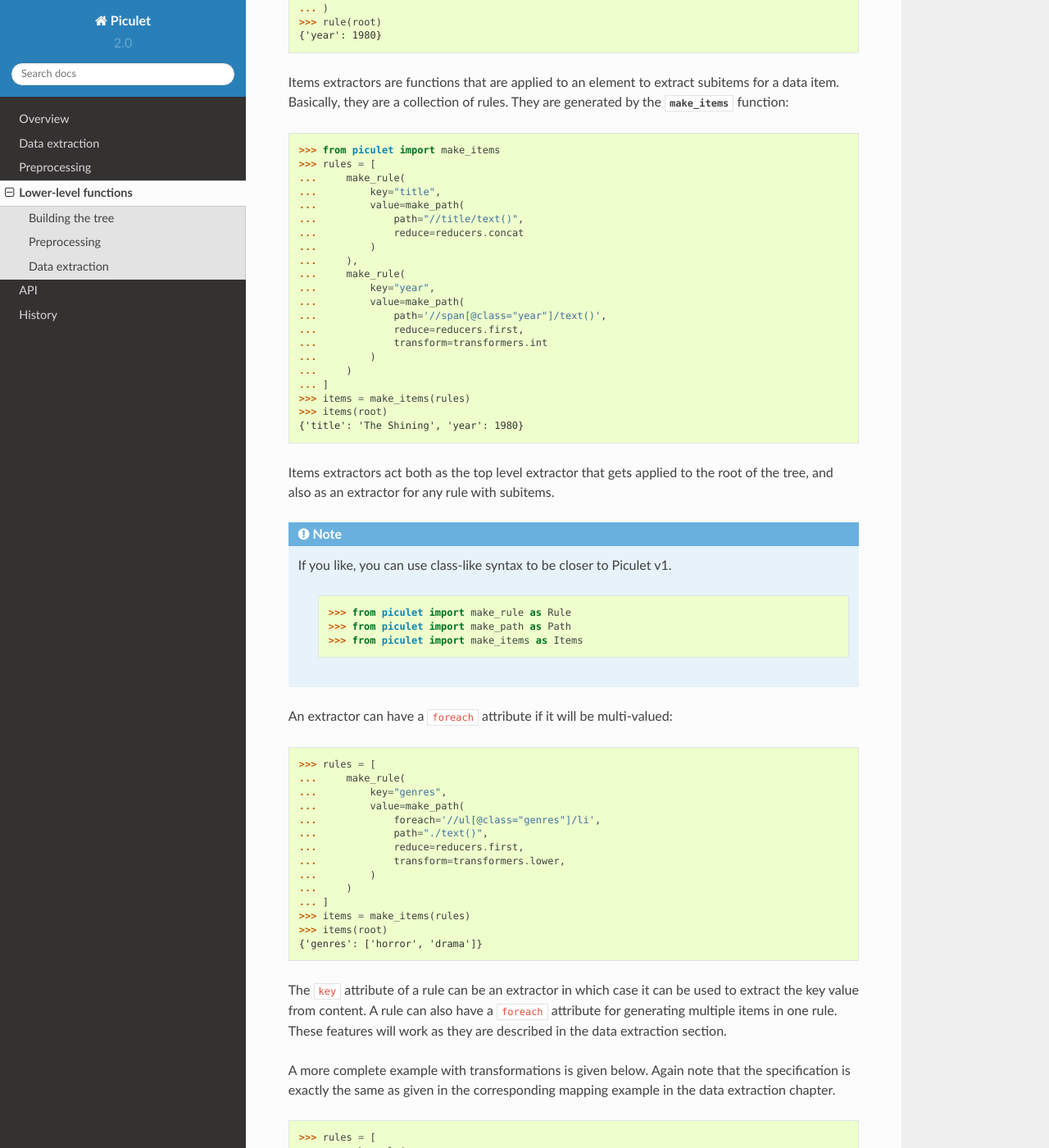
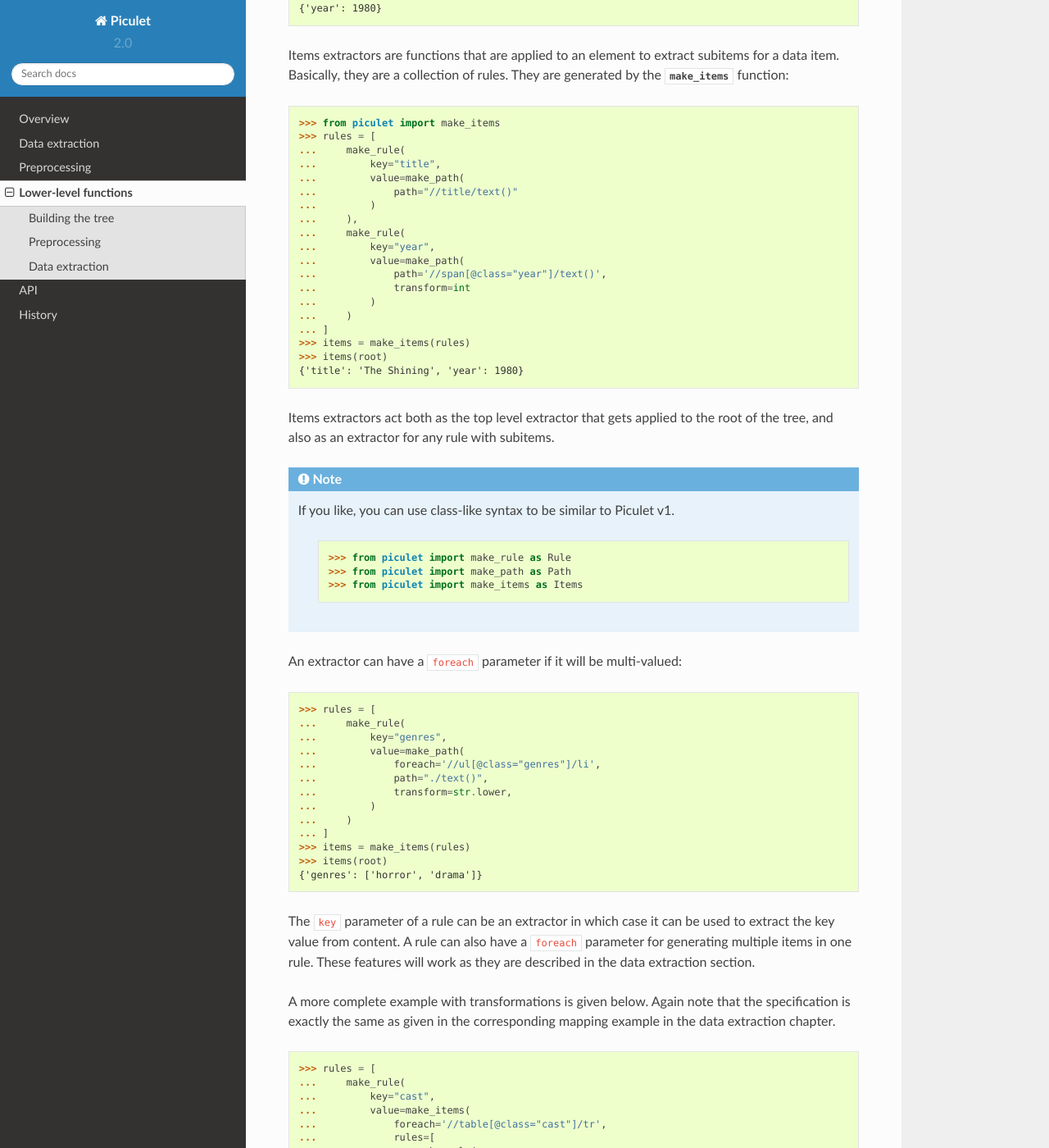
Before and after one commit to uyar/piculet, a Sphinx documentation site: the page built from docs/source/low-level.rst, in a window 1280 px wide and 1400 px high, scrolled down 1986 px. Shown: the whole window at 82% size. Built offline with Sphinx 7.4.7 and the Read the Docs theme 2.0.0, drawn with Linux system fonts in a browser that asks for light colours; some of the changed text lies outside the part shown.

Commit message:
doc: Remove reducers from elow-level API document

```diff
--- a/docs/source/low-level.rst
+++ b/docs/source/low-level.rst
@@ -81,8 +81,7 @@
    >>> from piculet import make_path
    >>> path = make_path(
    ...     path='//span[@class="year"]/text()',
-   ...     reduce=reducers.first,
-   ...     transform=transformers.int
+   ...     transform=int
    ... )
    >>> path(root)
    1980
@@ -100,8 +99,7 @@
    ...     key="year",
    ...     value=make_path(
    ...         path='//span[@class="year"]/text()',
-   ...         reduce=reducers.first,
-   ...         transform=transformers.int
+   ...         transform=int
    ...     )
    ... )
    >>> rule(root)
@@ -119,16 +117,14 @@
    ...     make_rule(
    ...         key="title",
    ...         value=make_path(
-   ...             path="//title/text()",
-   ...             reduce=reducers.concat
+   ...             path="//title/text()"
    ...         )
    ...     ),
    ...     make_rule(
    ...         key="year",
    ...         value=make_path(
    ...             path='//span[@class="year"]/text()',
-   ...             reduce=reducers.first,
-   ...             transform=transformers.int
+   ...             transform=int
    ...         )
    ...     )
    ... ]
@@ -142,7 +138,7 @@
 
 .. note::
 
-   If you like, you can use class-like syntax to be closer to Piculet v1.
+   If you like, you can use class-like syntax to be similar to Piculet v1.
 
     .. code-block:: python
 
@@ -150,7 +146,7 @@
        >>> from piculet import make_path as Path
        >>> from piculet import make_items as Items
 
-An extractor can have a ``foreach`` attribute if it will be multi-valued:
+An extractor can have a ``foreach`` parameter if it will be multi-valued:
 
 .. code-block:: python
 
@@ -160,8 +156,7 @@
    ...         value=make_path(
    ...             foreach='//ul[@class="genres"]/li',
    ...             path="./text()",
-   ...             reduce=reducers.first,
-   ...             transform=transformers.lower,
+   ...             transform=str.lower,
    ...         )
    ...     )
    ... ]
@@ -169,9 +164,9 @@
    >>> items(root)
    {'genres': ['horror', 'drama']}
 
-The ``key`` attribute of a rule can be an extractor in which case it can be
+The ``key`` parameter of a rule can be an extractor in which case it can be
 used to extract the key value from content.
-A rule can also have a ``foreach`` attribute for generating multiple items
+A rule can also have a ``foreach`` parameter for generating multiple items
 in one rule.
 These features will work as they are described in the data extraction section.
 
@@ -204,7 +199,7 @@
    {'cast': ['Jack Nicholson as Jack Torrance',
      'Shelley Duvall as Wendy Torrance']}
 
-A rule can have a ``section`` attribute as described in the data extraction
+A rule can have a ``section`` parameter as described in the data extraction
 chapter:
 
 .. code-block:: python
```
